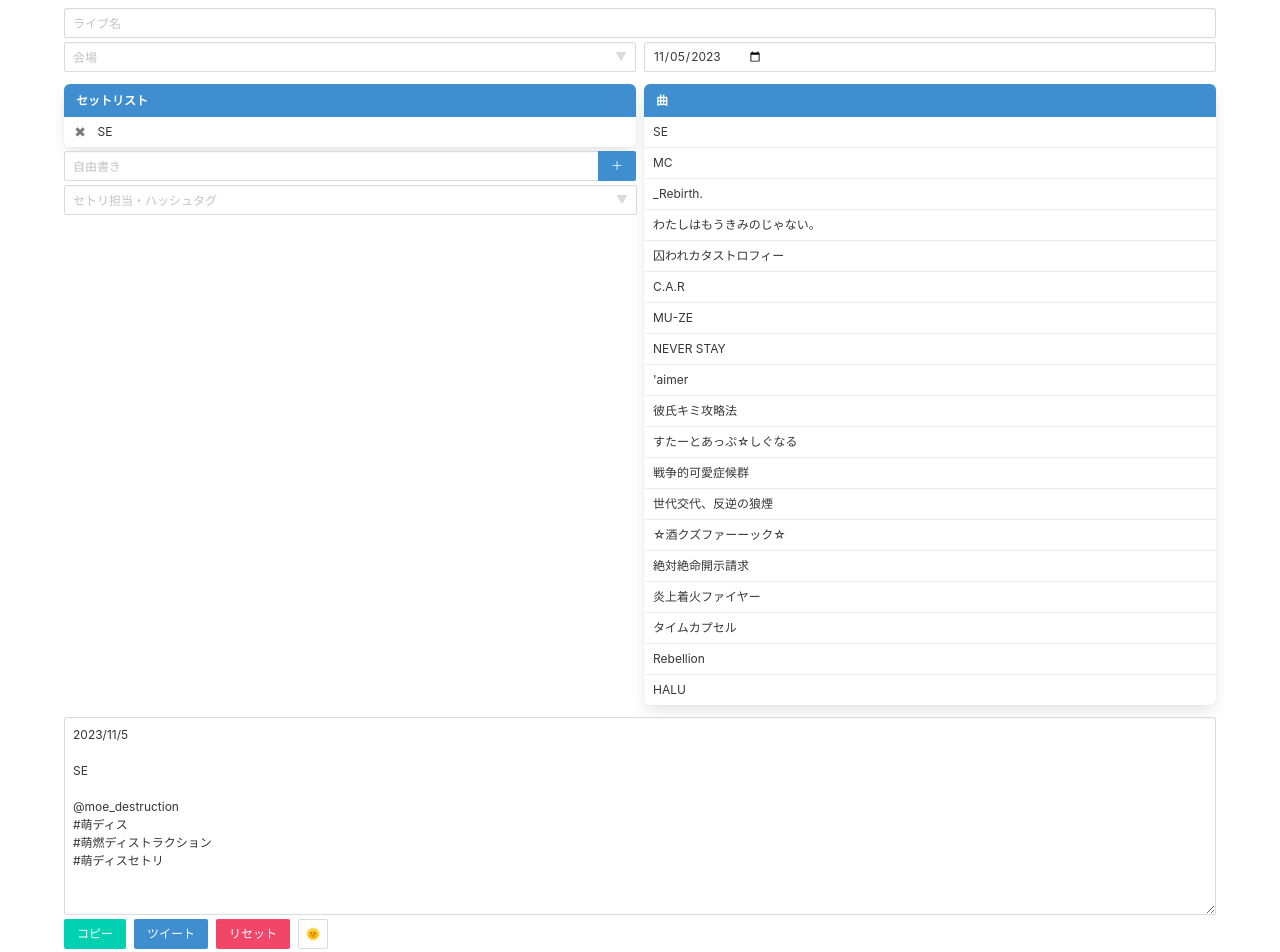
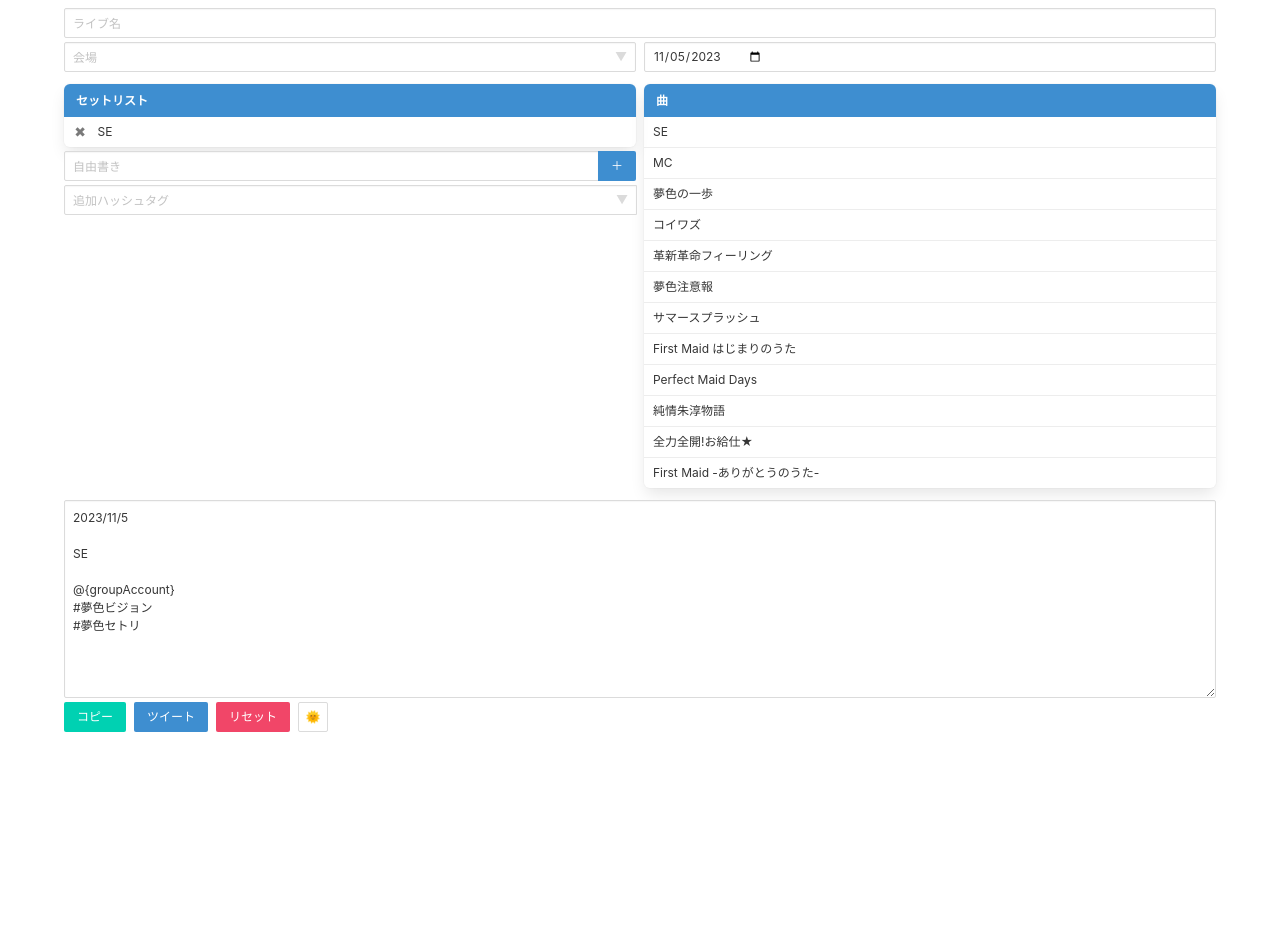
Before and after one commit to nijippoi/setoribu-yumeiro, a plain HTML site: page index.html in a window 1280 px wide. After the commit the page ends 800 px from the top, so only its background shows below. Drawn offline with nearby package versions, Linux system fonts and the light colour scheme.

Commit message:
夢色ビジョンの初期カスタマイズ

```diff
--- a/index.html
+++ b/index.html
@@ -10,7 +10,7 @@
     <link rel="apple-touch-icon" href="favicon_180x180.png">
     <link rel="manifest" href="index.webmanifest" />
     <link rel="stylesheet" href="https://cdn.jsdelivr.net/npm/bulma@0.9.4/css/bulma.min.css" />
-    <title>萌ディスセトリ</title>
+    <title>夢色ビジョン セトリ部</title>
 
     <style>
         /*** bulmaの上書き ***/
@@ -227,7 +227,7 @@
                     <div id="live-extratag" class="field dropdown has-addons">
                         <div class="control dropdown-trigger is-expanded has-icons-right">
                             <input id="live-extratag-input" class="input is-small" type="text"
-                                placeholder="セトリ担当・ハッシュタグ" />
+                                placeholder="追加ハッシュタグ" />
                             <a class="icon is-small is-right is-info icon-down" id="live-extratag-list-button"></a>
                         </div>
                         <div class="dropdown-menu" role="menu">
@@ -258,34 +258,28 @@
     </section>
 
     <script>
-        const hashTags = ['萌ディス', '萌燃ディストラクション', '萌ディスセトリ'];
-        const relatedAccounts = ['moe_destruction', 'nana_kumori', 'amina_minase', 'tenn_komiya', 'narua_ngo', 'renpha_hisaki'];
+        const hashTags = ['夢色ビジョン', '夢色セトリ'];
+        const groupAccount = 'yumeiro_tw';
+        const relatedAccounts = ['yumeiro_tw', 'comugi_mfm', 'anna_mfm', 'yurari_mfm', 'mina_mfm', 'mameko_mfm', 'MyFirstMaid'];
         const songs = [
             'SE',
             'MC',
-            // MIRAI𖤐FLEET
-            '_Rebirth.',
-            'わたしはもうきみのじゃない。',
-            '囚われカタストロフィー',
-            'C.A.R',
-            'MU-ZE',
-            'NEVER STAY',
-            '\'aimer',
-            // 萌燃ディストラクション
-            '彼氏キミ攻略法',
-            'すたーとあっぷ☆しぐなる',
-            '戦争的可愛症候群',
-            '世代交代、反逆の狼煙',
-            '☆酒クズファーーック☆',
-            '絶対絶命開示請求',
-            '炎上着火ファイヤー',
-            'タイムカプセル',
-            // 葬られたMIRAI𖤐FLEETの曲たち
-            'Rebellion',
-            'HALU',
+            // 夢色ビジョン
+            '夢色の一歩',
+            'コイワズ',
+            '革新革命フィーリング',
+            '夢色注意報',
+            'サマースプラッシュ',
+            // My First Maid
+            'First Maid はじまりのうた',
+            'Perfect Maid Days',
+            '純情朱淳物語',
+            '全力全開!お給仕★',
+            'First Maid -ありがとうのうた-',
         ];
         const places = [
             // 秋葉原
+            '秋葉原SinfoniA',
             'AKIBA COLORS',
             'TwinBox AKIHABARA',
             'TwinBox GARAGE',
@@ -342,11 +336,7 @@
             '広島CLUB QUATTRO',
         ];
         const extraTags = [
-            'くもりセトリ',
-            'こみやセトリ',
-            'あみなセトリ',
-            'ナルアセトリ',
-            'ふぁーセトリ',
+            '地下アイドル',
         ];
         function songDragStart(evt) {
             // ✖などの内部要素の場合は無視したいので
@@ -453,7 +443,7 @@
             const setlistStr = Array.isArray(setlist) ? setlist.join('\n') : '';
             const customHashTags = document.getElementById('live-extratag-input').value ? hashTags.concat([document.getElementById('live-extratag-input').value]) : hashTags;
             const customHashTagsStr = customHashTags.map(ht => '#' + ht).join('\n');
-            const messageTextarea = `${dateStr ? dateStr + '\n' : ''}${title ? title + '\n' : ''}${place ? '@ ' + place + '\n' : ''}${setlistStr ? '\n' + setlistStr + '\n' : ''}\n@moe_destruction${customHashTagsStr ? '\n' + customHashTagsStr : ''}`;
+            const messageTextarea = `${dateStr ? dateStr + '\n' : ''}${title ? title + '\n' : ''}${place ? '@ ' + place + '\n' : ''}${setlistStr ? '\n' + setlistStr + '\n' : ''}\n@{groupAccount}${customHashTagsStr ? '\n' + customHashTagsStr : ''}`;
             document.getElementById('message-input').value = messageTextarea;
             const tweetButton = document.getElementById('tweet-button');
             const twitterIntentUrl = 'https://twitter.com/intent/tweet?text=' + encodeURIComponent(messageTextarea) + '&related=' + encodeURIComponent(relatedAccounts.join(','));
```
Also changed, not shown: favicon.ico, favicon_1200x1920.png (added), favicon_128x128.png, favicon_180x180.png, favicon_32x32.png, favicon_512x512.png, favicon_64x64.png, favicon_original.jpg (deleted), favicon_original.png (added), favicon_original_cropped_square.png (added), favicon_single.ico (added), index.webmanifest, splash_512x512.png (deleted), splash_original.jpg (deleted), 2 other files.
